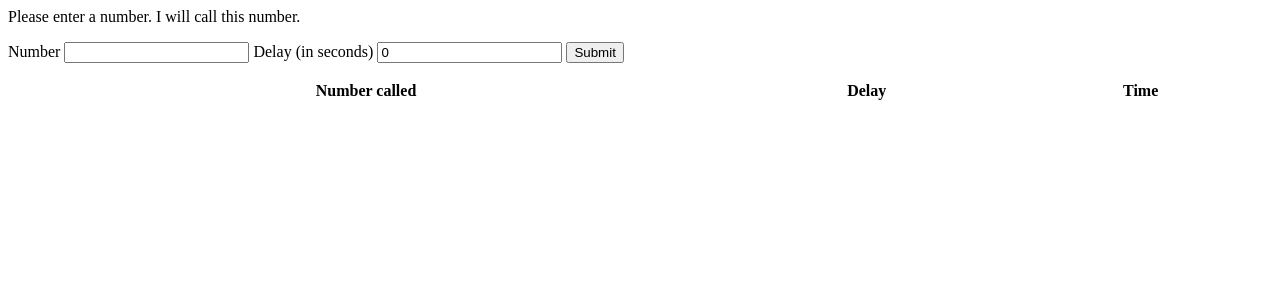
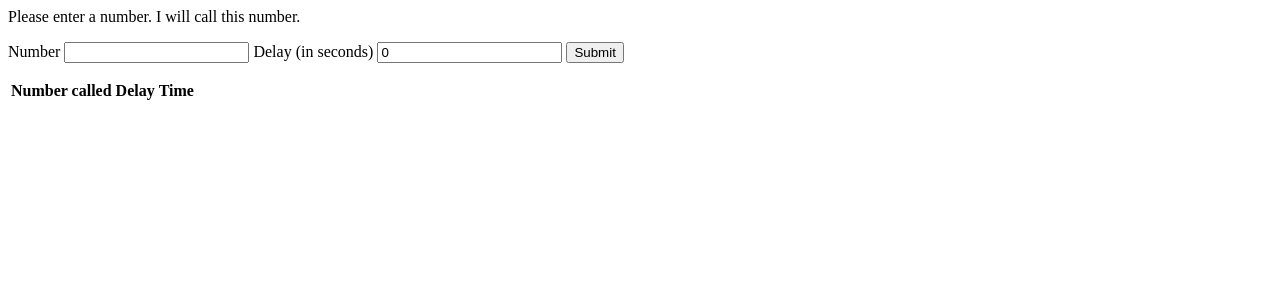
Before and after one commit to patricknyu/PhoneBuzz, a Flask app: page / in a window 1280 px wide. Shown: the top 300 px of the page. Run offline with Flask 2, Linux system fonts and the light colour scheme; lists and menus that the app fills with data are empty.

Commit message:
table issues

```diff
--- a/templates/index.html
+++ b/templates/index.html
@@ -11,7 +11,7 @@
 <input type="number" name="delay" value=0></input>
 <input type="submit" value="Submit">
 </form>
-<table style="width:100%">
+<table>
 <tr>
 <th>Number called</th>
 <th>Delay</th>
```
